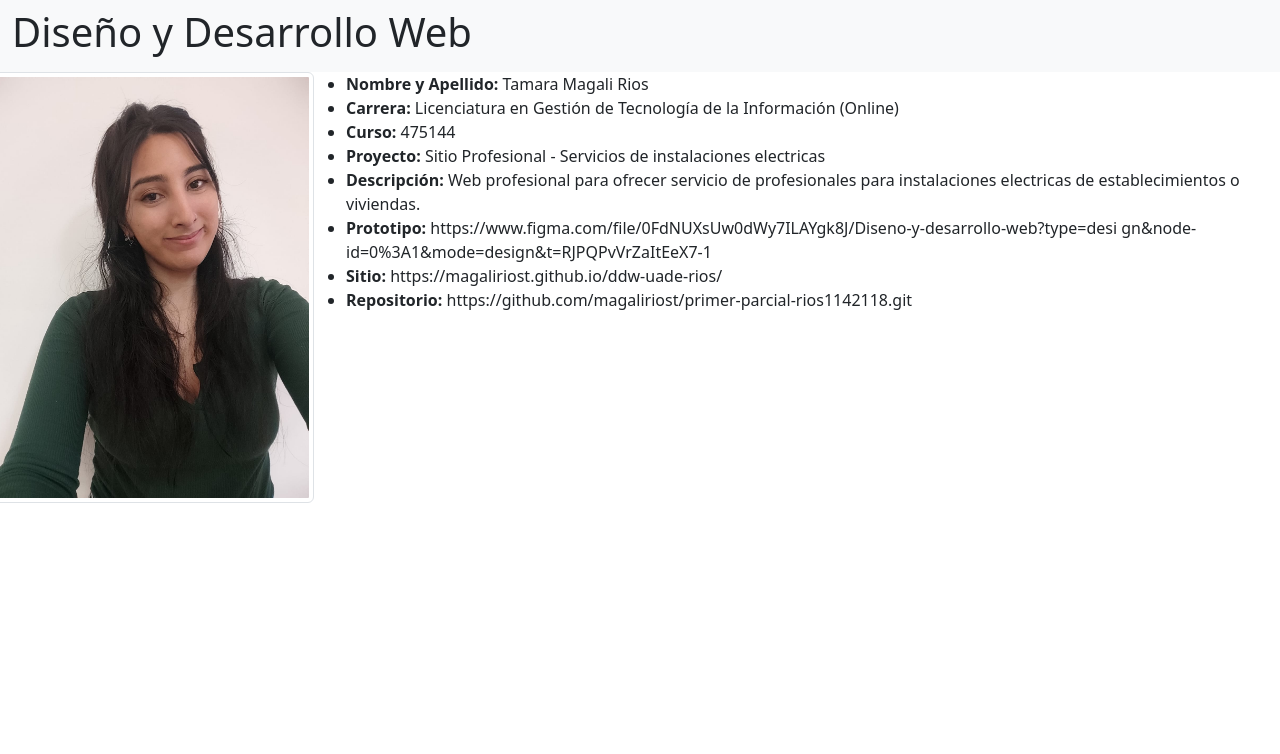
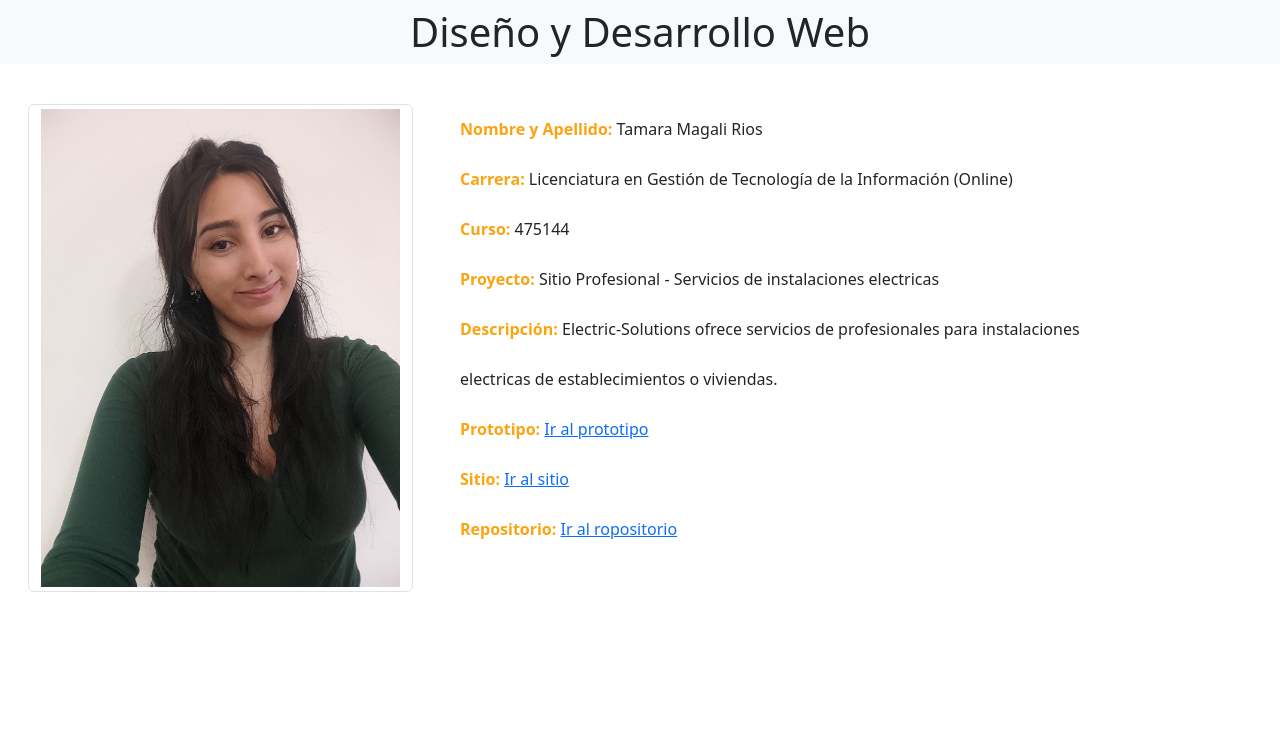
Before and after one commit to magaliriost/primer-parcial-rios1142118, a plain HTML site: page index.html in a window 1280 px wide. Shown: the top 754 px of the page. Drawn offline with nearby package versions, Linux system fonts and the light colour scheme.

Commit message:
Añado estilos

```diff
--- a/index.css
+++ b/index.css
@@ -1,10 +1,39 @@
 .primer-parcial-wrapper {
-    .card-body {
-        display: flex;
-        .card-image {
-            width: 25%;
+    .navbar {
+        width: 100%;
+        height: 10%;
+        background-color: rgb(248 249 250) !important;
+        .title {
+            margin: 0 auto;
         }
     }
+
+
+    .card-wrapper {
+        padding: 40px;
+
+        .card-body {
+            display: flex;
+            gap: 35px;
+
+            .card-image {
+                max-width: 385px;
+            }
+            .card-items {
+                list-style-type: none;
+                line-height: 50px;
+
+                b {
+                color: #fca312;
+
+                }
+                li {
+                    font-weight: 500;
+                }
+            }
+        }
+    }
+
     footer {
         position: fixed;
         bottom: 0;
--- a/index.html
+++ b/index.html
@@ -16,24 +16,28 @@
         crossorigin="anonymous"></script>
 
     <div class="primer-parcial-wrapper">
-        <nav class="navbar navbar-expand-lg bg-body-tertiary">
-            <h1 class="titulo container-fluid">Diseño y Desarrollo Web</h1>
+        <nav class="navbar">
+            <h1 class="title">Diseño y Desarrollo Web</h1>
         </nav>
-        <div class="row card-wrapper">
-            <div class="card-body col-sm-7 mb-3 mb-sm-0">
-                <img src="./asset/profile.jpeg" class="card-image img-thumbnail img-fluid rounded" alt="foto-carnet"/>
-                <ul class="card-items">
+        <div class="card-wrapper">
+            <div class="card-body row">
+                <img src="./asset/profile.jpeg" class="card-image img-thumbnail img-fluid rounded col-sm-7 mb-3 mb-sm-0"
+                    alt="foto-carnet" />
+                <ul class="card-items col-sm-7 mb-3 mb-sm-0">
                     <li><b>Nombre y Apellido:</b> Tamara Magali Rios</li>
                     <li><b>Carrera:</b> Licenciatura en Gestión de Tecnología de la Información (Online)</li>
                     <li><b>Curso:</b> 475144</li>
                     <li><b>Proyecto:</b> Sitio Profesional - Servicios de instalaciones electricas</li>
-                    <li><b>Descripción:</b> Web profesional para ofrecer servicio de profesionales para instalaciones
+                    <li><b>Descripción:</b> Electric-Solutions ofrece servicios de profesionales para instalaciones
                         electricas de establecimientos o viviendas.</li>
-                    <li><b>Prototipo:</b>
-                        https://www.figma.com/file/0FdNUXsUw0dWy7ILAYgk8J/Diseno-y-desarrollo-web?type=desi
-                        gn&node-id=0%3A1&mode=design&t=RJPQPvVrZaItEeX7-1</li>
-                    <li><b>Sitio:</b> https://magaliriost.github.io/ddw-uade-rios/</li>
-                    <li><b>Repositorio:</b> https://github.com/magaliriost/primer-parcial-rios1142118.git</li>
+                    <li class="link"><b>Prototipo:</b> <a href="https://www.figma.com/file/0FdNUXsUw0dWy7ILAYgk8J/Diseno-y-desarrollo-web?type=desi
+                        gn&node-id=0%3A1&mode=design&t=RJPQPvVrZaItEeX7-1" target=”_blank”>Ir al prototipo</a></li>
+                    <li class="link"><b>Sitio:</b> <a href="https://magaliriost.github.io/ddw-uade-rios/"
+                            target=”_blank”>Ir al
+                            sitio</a></li>
+                    <li class="link"><b>Repositorio:</b> <a href="https://github.com/magaliriost/primer-parcial-rios1142118.git"
+                            target=”_blank”>Ir al
+                            ropositorio</a></li>
                 </ul>
             </div>
         </div>
```
